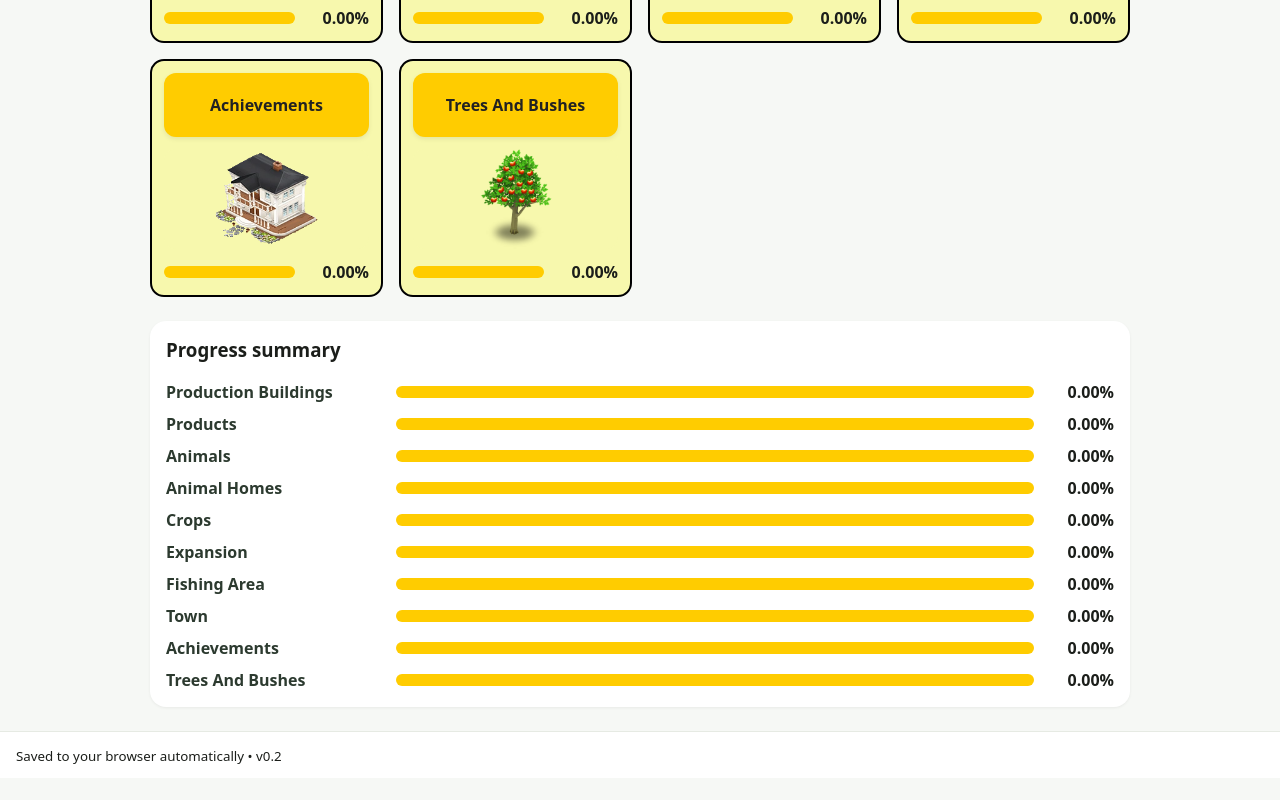
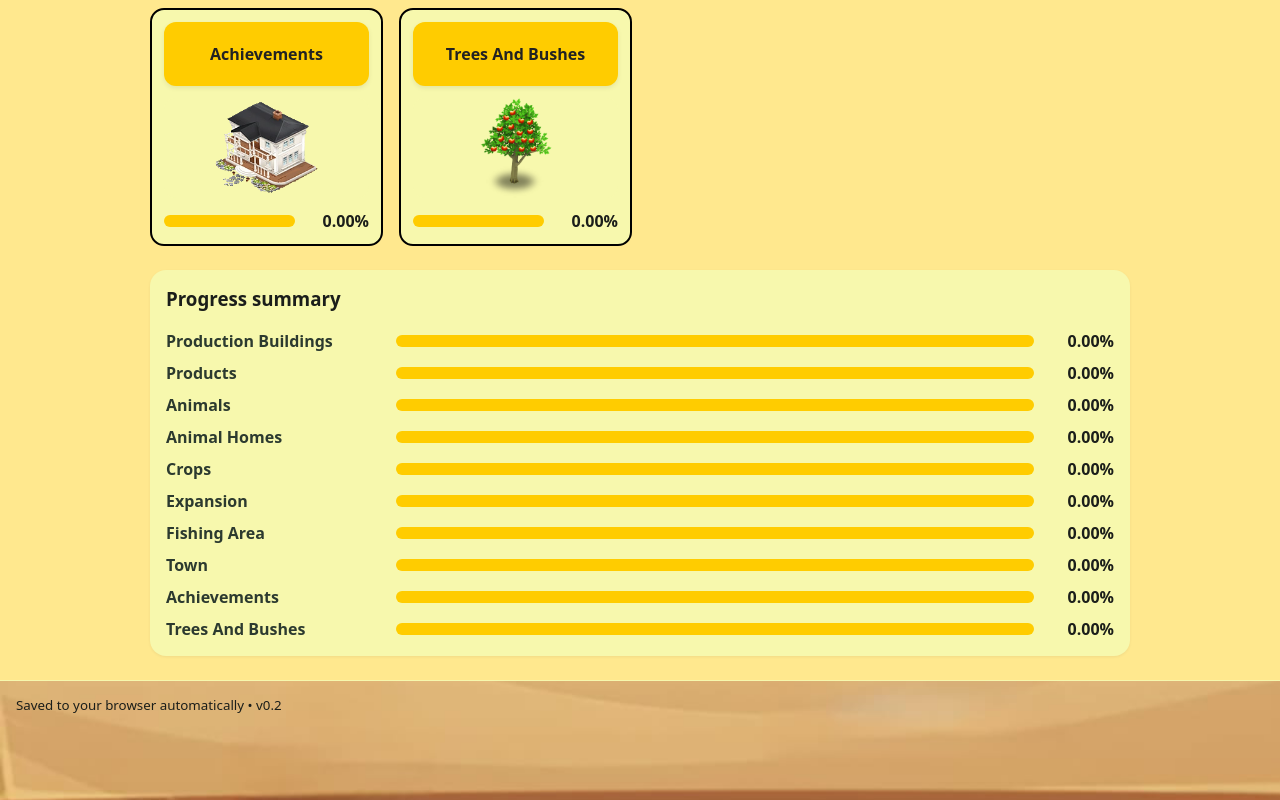
Before and after one commit to jojosapelli/hayDayProgressTrackerR, a React (Vite) app: page /#/ in a window 1280 px wide. Shown: the part 693-1493 px from the top of the page. Before the commit the page ends 1471 px from the top, so only its background shows below. Built offline with nearby package versions, Linux system fonts and the light colour scheme; the HTML template or start-up script is replaced by a standard one.

Commit message:
Styling changes

```diff
--- a/src/index.css
+++ b/src/index.css
@@ -1,15 +1,21 @@
 :root {
   --green: #2e7d32;
   --yellow: #ffcc00;
-  --bg: #f6f8f5;
+  --bg: #ffcc0071;
 }
 * { box-sizing: border-box; }
-body { margin: 0; font-family: ui-sans-serif, system-ui, -apple-system, Segoe UI, Roboto, Arial; background: var(--bg); color: #1b1e1a; }
+body {
+  margin: 0;
+  font-family: ui-sans-serif, system-ui, -apple-system, Segoe UI, Roboto, Arial;
+  background: var(--bg);
+  color: #1b1e1a; }
 
 .container { max-width: 980px; margin: 24px auto; padding: 0 0px; }
 .hd-header, .hd-footer {
-  background: white;
-  border-bottom: 1px solid #e6eae3;
+  background: url("/assets/HeaderBackground.png") no-repeat center center;
+  background-size: cover;   /* hace que se adapte al ancho */
+  height: 120px;            /* ajustá según el alto real del header */
+  border-bottom: 1px solid #feba0e;
 }
 
 .hd-header {
@@ -24,11 +30,11 @@ body { margin: 0; font-family: ui-sans-serif, system-ui, -apple-system, Segoe UI
 .brand { display: flex; gap: 10px; align-items: center; }
 .logo { display:inline-grid; place-items:center; width:32px; height:32px; background: var(--green); color:white; border-radius:8px; font-weight:700; }
 nav a { margin-left: 12px; text-decoration: none; color: #2c3a2f; }
-.card { background:white; padding:16px; border-radius:16px; box-shadow: 0 1px 3px rgba(0,0,0,.06); }
+.card { background:#f7f8ad; padding:16px; border-radius:16px; box-shadow: 0 1px 3px rgba(0,0,0,.06); }
 
-.hd-table { width:100%; border-collapse: collapse; background: white; border-radius: 12px; overflow: hidden; }
-.hd-table th, .hd-table td { border-bottom:1px solid #e9eee8; padding:10px 8px; }
-.hd-table thead th { background:#fafcf8; text-align:left; }
+.hd-table { width:100%; border-collapse: collapse; background: #f7f8ad; border-radius: 12px; overflow: hidden; }
+.hd-table th, .hd-table td { border-bottom:1px solid #f7f8ad; padding:10px 8px; }
+.hd-table thead th { background:s#f7f8ad; text-align:left; }
 .name-cell { font-weight:600; }
 .center { text-align:center; }
 .align-right { text-align: right; }
@@ -36,7 +42,7 @@ nav a { margin-left: 12px; text-decoration: none; color: #2c3a2f; }
 .progress {
   display: flex;
   width: 100%;
-  background:#e9eee8;
+  background:#f7f8ad;
   height:16px;
   border-radius:999px;
   overflow:hidden;
@@ -45,7 +51,7 @@ nav a { margin-left: 12px; text-decoration: none; color: #2c3a2f; }
 .progress .todo  { background: var(--yellow); transition: width .25s ease; }
 .progress-note { margin-top:6px; font-size:.9rem; color:#334; }
 
-.hd-footer { margin-top: 24px; padding: 12px 16px; border-top: 1px solid #e6eae3; border-bottom: 0; }
+.hd-footer { margin-top: 24px; padding: 12px 16px; border-top: 1px solid #f7f8ad; border-bottom: 0; }
 .btn { display:inline-block; padding:10px 14px; border-radius:10px; background: var(--yellow); color:#222; font-weight:700; text-decoration:none; }
 
 
@@ -251,7 +257,7 @@ nav a { margin-left: 12px; text-decoration: none; color: #2c3a2f; }
   cursor: pointer;
   transition: filter .15s ease, transform .05s ease;
 }
-.btn-small:hover { filter: brightness(0.95); }
+.btn-small:hover { filter: brightness(0.75); }
 .btn-small:active { transform: translateY(1px); }
 
 /* Asegura ancho parejo de celdas en la tabla */
@@ -264,19 +270,19 @@ nav a { margin-left: 12px; text-decoration: none; color: #2c3a2f; }
 .hd-table {
   width:100%;
   border-collapse: collapse;
-  background: white;
+  background: #feba0e;
   border-radius: 12px;
   overflow: hidden;
 }
 
 .hd-table th,
 .hd-table td {
-  border-bottom:1px solid #e9eee8;
+  border-bottom:1px solid #b9880b;
   padding:10px 8px;
 }
 
 .hd-table thead th {
-  background:#fafcf8;
+  background:#d58d23;
   text-align: center;   /* 👈 corregido */
 }
 
--- a/src/pages/Home.jsx
+++ b/src/pages/Home.jsx
@@ -83,6 +83,9 @@ export default function Home() {
         map[s.key] = calcFishingAreaPct(all["fishing-area"]);
       } else if (s.key === "expansion") {
         map[s.key] = calcCounterPct(all["expansion"]);
+      } else if (s.key === "town") {
+        // 👈 leer el porcentaje total que guarda Town.jsx
+        map[s.key] = +(all?.townSummary?.totalPct ?? 0);
       } else {
         map[s.key] = calcSectionPct(all[s.key]);
       }
```
Also changed, not shown: assets/HeaderBackground.png (added).
